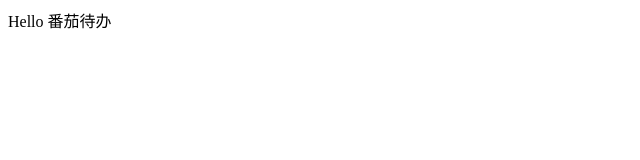
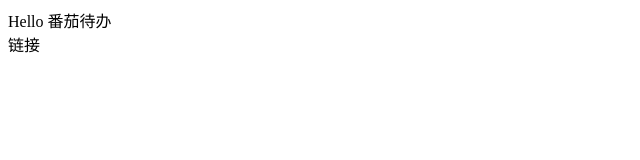
Before and after one commit to YangJian2014/fanqieTodo, a plain HTML site: page index.html in a window 1280 px wide. Shown: the full height of the page, 0-640 px from the left. Drawn offline with Linux system fonts and the light colour scheme.

Commit message:
Update index.html

```diff
--- a/index.html
+++ b/index.html
@@ -1,3 +1,4 @@
 <html>
 <div>Hello 番茄待办</div>
+  <a hrep='https://www.baidu.com'>链接</a>
 </html>
```
